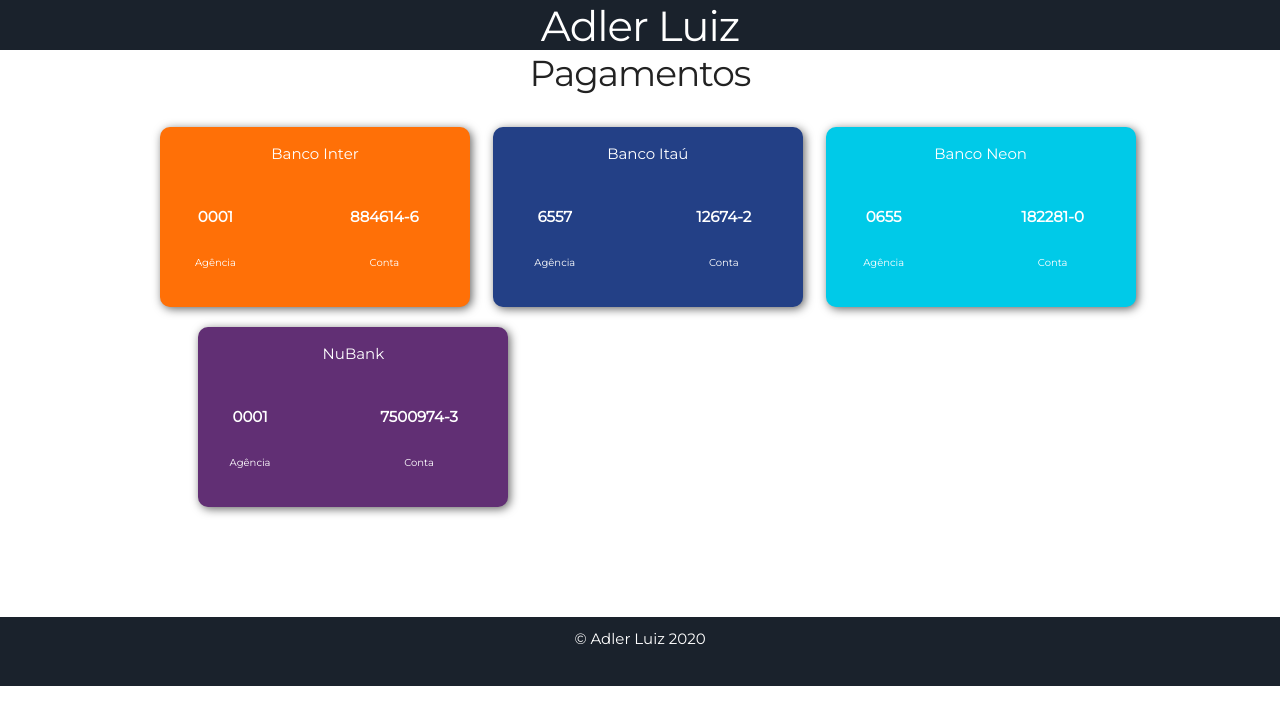
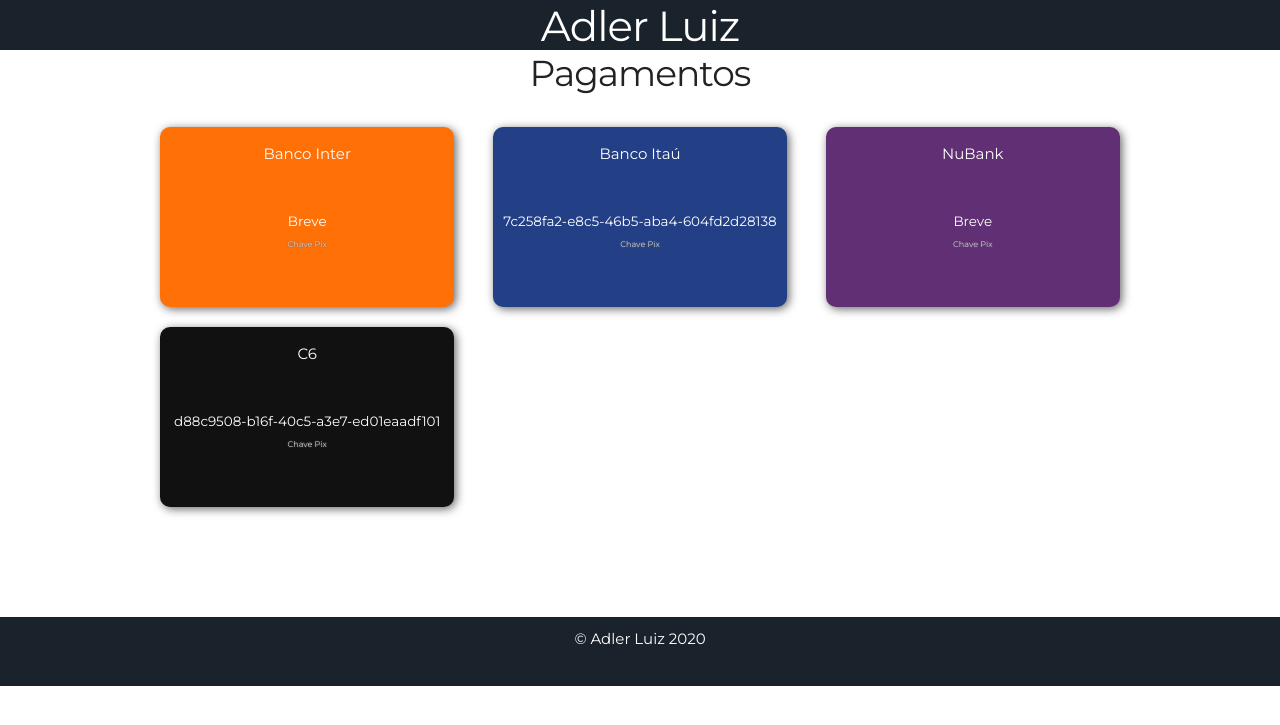
Before and after one commit to adlerluiz/adlerluiz.github.io, a Jekyll site: the page built from payments.html, in a window 1280 px wide. Shown: the top 725 px of the page. Built offline with Jekyll 4.4.1, drawn with Linux system fonts in a browser that asks for light colours.

Commit message:
:sparkles: Add Chaveiro Pix and Pix keys

```diff
--- a/_includes/payments.html
+++ b/_includes/payments.html
@@ -1,11 +1,11 @@
 <style>
 	.card {
 		color: #FFF;
-		width: 310px;
+		/*width: 310px;*/
 		height: 180px;
 
 		border-radius: 10px;
-		//padding: 5px;
+		/*padding: 5px;*/
 
 		margin: 10px 0 10px 0;
 
@@ -43,6 +43,10 @@
 		background-color: #612f74;
 	}
 
+	.c6 {
+		background-color: #111111;
+	}
+
 	td, th {
 		border: none;
 		text-align: center;
@@ -51,6 +55,20 @@
 	.small {
 		font-size: 10px;
 	}
+
+	.pix-key::after {
+		content: '\A Chave Pix';
+		white-space: pre-wrap;
+		color: #CCC;
+		text-shadow: 0 0 2px #666;
+		font-size: .6em;
+	}
+
+	.pix-key {
+		text-align: center;
+		margin-top: 45px;
+		font-size: .9em;
+	}
 </style>
 
 <div class="center">
@@ -58,6 +76,7 @@
 </div>
 
 <div class="container">
+
 	<div class="four columns">
 		<div class="card inter">
 
@@ -65,19 +84,9 @@
 				Banco Inter
 			</div>
 
-			<table width="100%">
-				<tbody>
-				<tr>
-					<th>0001</th>
-					<th>884614-6</th>
-				</tr>
-
-				<tr class="small">
-					<td>Agência</td>
-					<td>Conta</td>
-				</tr>
-				</tbody>
-			</table>
+			<div class="pix-key">
+				Breve
+			</div>
 
 		</div>
 	</div>
@@ -88,42 +97,9 @@
 				Banco Itaú
 			</div>
 
-			<table width="100%">
-				<tbody>
-				<tr>
-					<th>6557</th>
-					<th>12674-2</th>
-				</tr>
-
-				<tr class="small">
-					<td>Agência</td>
-					<td>Conta</td>
-				</tr>
-				</tbody>
-			</table>
-
-		</div>
-	</div>
-	<div class="four columns">
-		<div class="card neon">
-
-			<div class="title">
-				Banco Neon
+			<div class="pix-key">
+				7c258fa2-e8c5-46b5-aba4-604fd2d28138
 			</div>
-
-			<table width="100%">
-				<tbody>
-				<tr>
-					<th>0655</th>
-					<th>182281-0</th>
-				</tr>
-
-				<tr class="small">
-					<td>Agência</td>
-					<td>Conta</td>
-				</tr>
-				</tbody>
-			</table>
 
 		</div>
 	</div>
@@ -135,20 +111,29 @@
 				NuBank
 			</div>
 
-			<table width="100%">
-				<tbody>
-				<tr>
-					<th>0001</th>
-					<th>7500974-3</th>
-				</tr>
-
-				<tr class="small">
-					<td>Agência</td>
-					<td>Conta</td>
-				</tr>
-				</tbody>
-			</table>
+			<div class="pix-key">
+				Breve
+			</div>
 
 		</div>
 	</div>
+
 </div>
+
+<div class="container">
+
+	<div class="four columns">
+		<div class="card c6">
+
+			<div class="title">
+				C6
+			</div>
+
+			<div class="pix-key">
+				d88c9508-b16f-40c5-a3e7-ed01eaadf101
+			</div>
+
+		</div>
+	</div>
+
+</div>
```
Also changed, not shown: _includes/projects.html (+21 -4 lines), _includes/projects_list.html (+17 -0 lines), assets/img/chaveiro-pix.png (added), assets/img/cryptobar.jpg.
